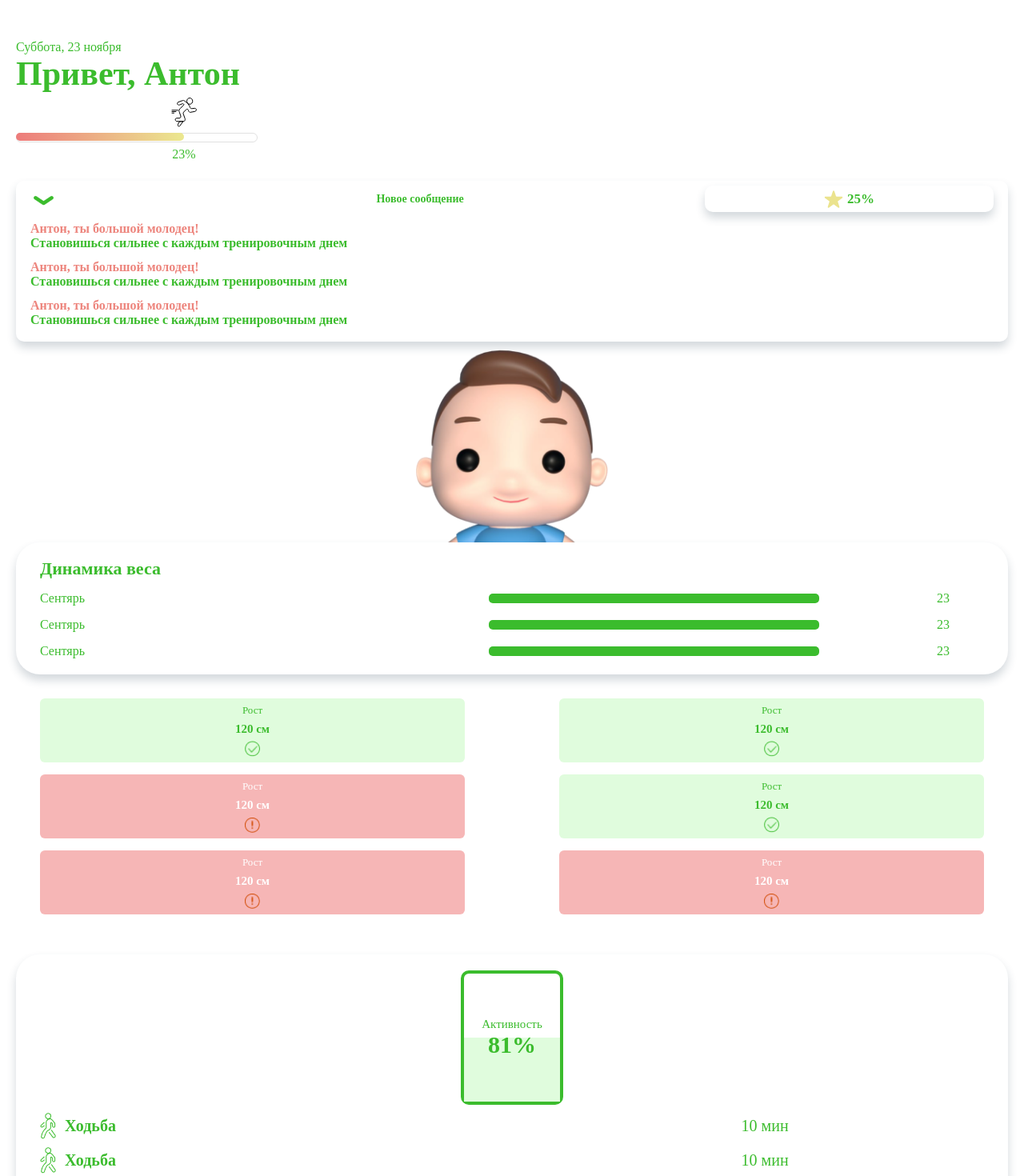
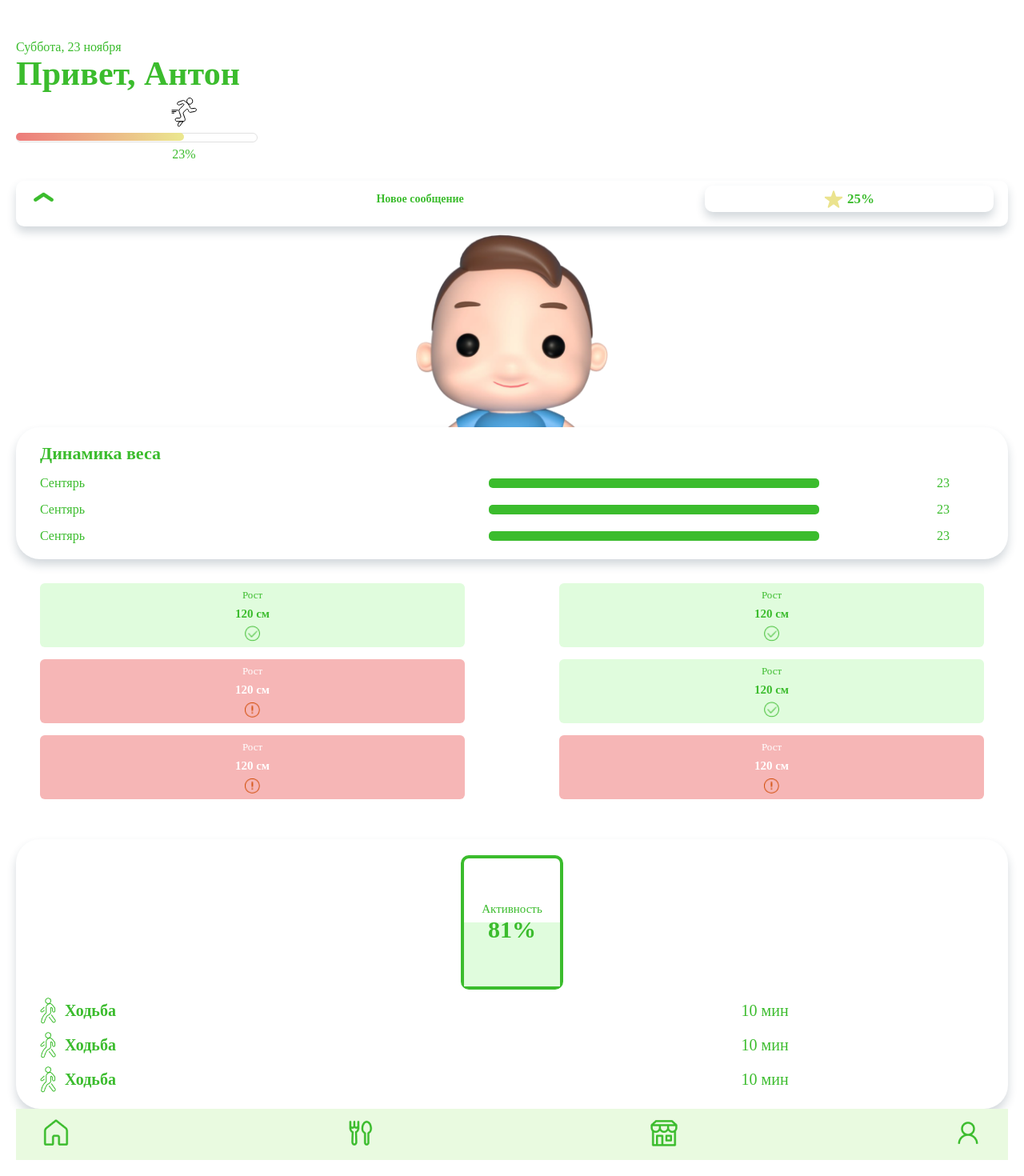
Before and after one commit to cruciffix/medscript, a Next.js app: page / in a window 1280 px wide. Shown: the top 1470 px of the page at 80% size. Built offline with nearby package versions, Linux system fonts and the light colour scheme.

Commit message:
поправлен z-index на главной странице в поле .messageField

```diff
--- a/app/assets/ProgressLine.module.css
+++ b/app/assets/ProgressLine.module.css
@@ -69,6 +69,8 @@
 
 /* Новые сообщения и рейтиинг */
 .ratingAndMessage {
+    position: relative;
+
     margin: 0 0 0 0;
     padding: 6px 18px 18px 18px;
 
@@ -165,7 +167,19 @@
 
 /* Поле для новых сообщений messageField */
 .messageField {
-    display: none;
+    position: absolute;
+    z-index: 1000;
+    top: 60px;
+    left: 0;
+
+    margin: 0;
+    padding: 6px 18px 18px 18px;
+
+    box-shadow: 0px 7px 12px 0px rgba(34, 60, 80, 0.2);
+
+    border-radius: 10px;
+
+    background-color: #fff;
 }
 
 .messageWrapper {
--- a/app/components/Footer.js
+++ b/app/components/Footer.js
@@ -4,25 +4,33 @@ const Footer = () => {
     return (
         <footer>
             <div className={styles.footerWrapper}>
+                <Link href="/">
                     <img
                         src="/assets/icons/home.png"
                         className={styles.footerIcon}
                     />
+                </Link>
 
+                <Link href="/foodDiary">
                     <img
                         src="/assets/icons/spoonAndFork.png"
                         className={styles.footerIcon}
                     />
+                </Link>
 
+                <Link href="/shop">
                     <img
                         src="/assets/icons/shop.png"
                         className={styles.footerIcon}
                     />
-
+                </Link>
+                <Link href="/shop">
                     <img
                         src="/assets/icons/customer.png"
                         className={styles.footerIcon}
                     />
+                </Link>
+
             </div>
         </footer>
     );
--- a/app/page.js
+++ b/app/page.js
@@ -10,7 +10,7 @@ export default function Home() {
     const runnerRef = useRef(null);
     const progressLine = useRef(null);
 
-    const [checkMessage, isCheckMessage] = useState(false);
+    const [checkMessage, isCheckMessage] = useState(true);
 
     const messageField = useRef(null);
     const isHaveMessage = useRef(null);
@@ -57,7 +57,6 @@ export default function Home() {
                     message.classList.add(styles.isHaveMessageTrue);
                     message.addEventListener("click", () => {
                         // Получаем поле, в котором отображаются сообщения
-
                         isCheckMessage((prev) => !prev);
                     });
                 }
@@ -114,9 +113,7 @@ export default function Home() {
                 </div>
 
                 <div
-                    className={`${styles.messageField}, ${
-                        checkMessage && styles.dNone
-                    }`}
+                    className={`${styles.messageField} ${checkMessage && styles.dNone}`}
                 >
                     {arr.map((item, index) => {
                         return (
```
Lines whose indentation alone changed are shown as unchanged.
